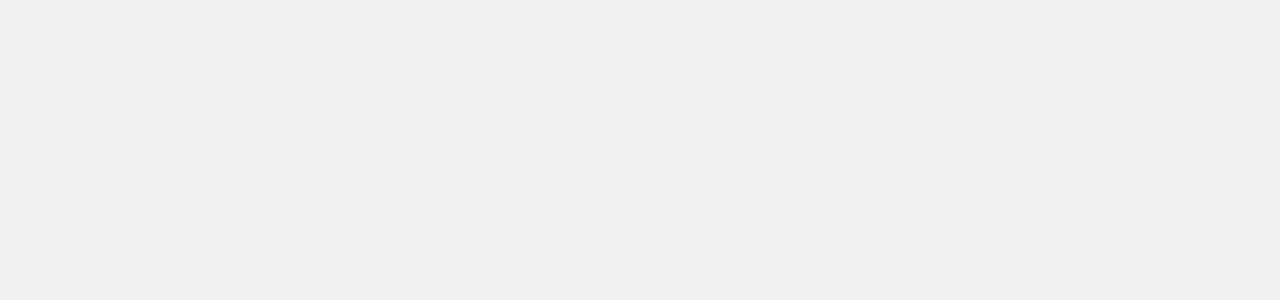
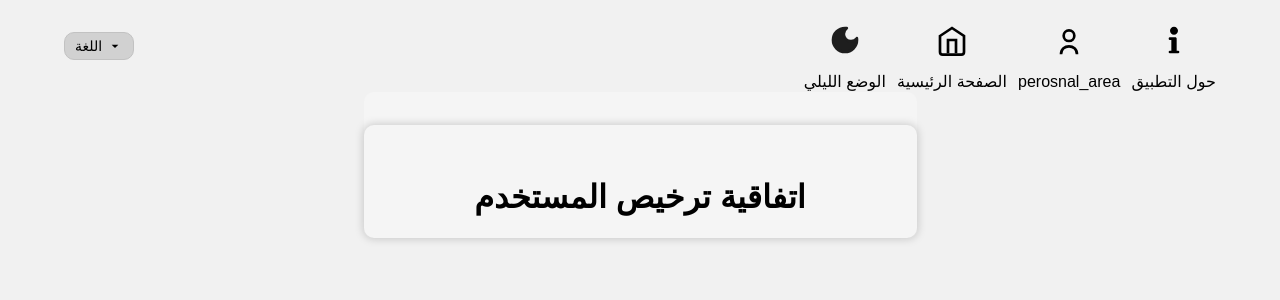
Before and after one commit to mohammadabk2/Beit-Hanina-Community-Center-Vol-App, a React (Create React App) app in the folder client/: page /user-license-agreement in a window 1280 px wide. Before the commit this address had no page. Shown: the top 300 px of the page. Built offline with nearby package versions, Linux system fonts and the light colour scheme.

Commit message:
Added an ULA page and a route and some new translations

```diff
--- a/client/src/AppRouter.js
+++ b/client/src/AppRouter.js
@@ -10,6 +10,7 @@ import PersonalAreaAdminPage from "./pages/PersonalAreaPage/PersonalAreaAdmin";
 import HomeOrganizerPage from "./pages/HomePage/HomeOrganizer";
 import HomeAdminPage from "./pages/HomePage/HomeAdmin";
 import AboutPage from "./pages/AboutPage/About";
+import ULAPage from "./pages/CommonPages/ULA";
 
 const AppRouter = () => {
   return (
@@ -33,6 +34,7 @@ const AppRouter = () => {
           element={<PersonalAreaAdminPage />}
         />
         <Route path="/about" element={<AboutPage />} />
+        <Route path="/user-license-agreement" element={<ULAPage />} />
       </Routes>
     </Router>
   );
--- a/client/src/components/CopyRight.js
+++ b/client/src/components/CopyRight.js
@@ -1,18 +1,25 @@
 import React from "react";
 import { useTranslation } from "react-i18next";
+
 import DynamicButton from "./ButtonComponent";
+import { useNavigate } from "react-router-dom";
+import { useTheme } from "../config/options/Colors";
 
 const CopyRight = () => {
   const { t } = useTranslation("copyRight");
+  const navigate = useNavigate();
+  const { isLightMode } = useTheme();
 
-  const privacyRedirect = ()=>{
-    console.log("Privacy Link clicked.")
+  const ulaRedirect = () => {
+    console.log("Copy Right Link clicked.")
+    navigate("/user-license-agreement");
   }
+
   return (
     <>
-      <div className="general-box flex-box basic-box-padding">
+      <div className="general-box flex-box flex-column basic-box-padding">
         <div className="basic-item-padding">&copy; {t("owner")}</div>
-        <DynamicButton className="link-button" text={t("privacy")} onClick={privacyRedirect} />
+        <DynamicButton className="link-button" text={t("privacy")} onClick={ulaRedirect} />
       </div>
     </>
   );
--- a/client/src/config/locales/ar/copyright.json
+++ b/client/src/config/locales/ar/copyright.json
@@ -1,4 +1,5 @@
 {
     "owner":"هذه ملكية مركز بيت حنينا الجماهيري",
-    "privacy":"سياسة الاستخدام"
+    "privacy":"سياسة الاستخدام",
+    "ula":"اتفاقية ترخيص المستخدم"
 }
--- a/client/src/config/locales/en/copyright.json
+++ b/client/src/config/locales/en/copyright.json
@@ -1,4 +1,5 @@
 {
     "owner":"This is the properity of the Beit Hanina Comminuty Centre",
-    "privacy":"Privacy Policy"
+    "privacy":"Privacy Policy",
+    "ula":"User License Agreement"
 }
--- /dev/null
+++ b/client/src/pages/CommonPages/ULA.js
@@ -0,0 +1,26 @@
+import React from 'react';
+import { useTranslation } from "react-i18next";
+
+import NavigationBar from "../../components/NavigationBar";
+import { useLnOptions } from "../../config/options/Language";
+import { useTheme } from "../../config/options/Colors";
+
+const ULAPage = () => {
+  const { t } = useTranslation("copyRight");
+
+  const lnOptions = useLnOptions();
+  const { isLightMode } = useTheme();
+
+  return (
+    <div className="app flex-box flex-column">
+      <NavigationBar />
+      <div className="general-box flex-box">
+        <div className="general-box flex-box flex-column smooth-shadow-box">
+          <h1 className="ula-title">{t("ula")}</h1>
+        </div>
+      </div>
+    </div>
+  );
+};
+
+export default ULAPage;
```
